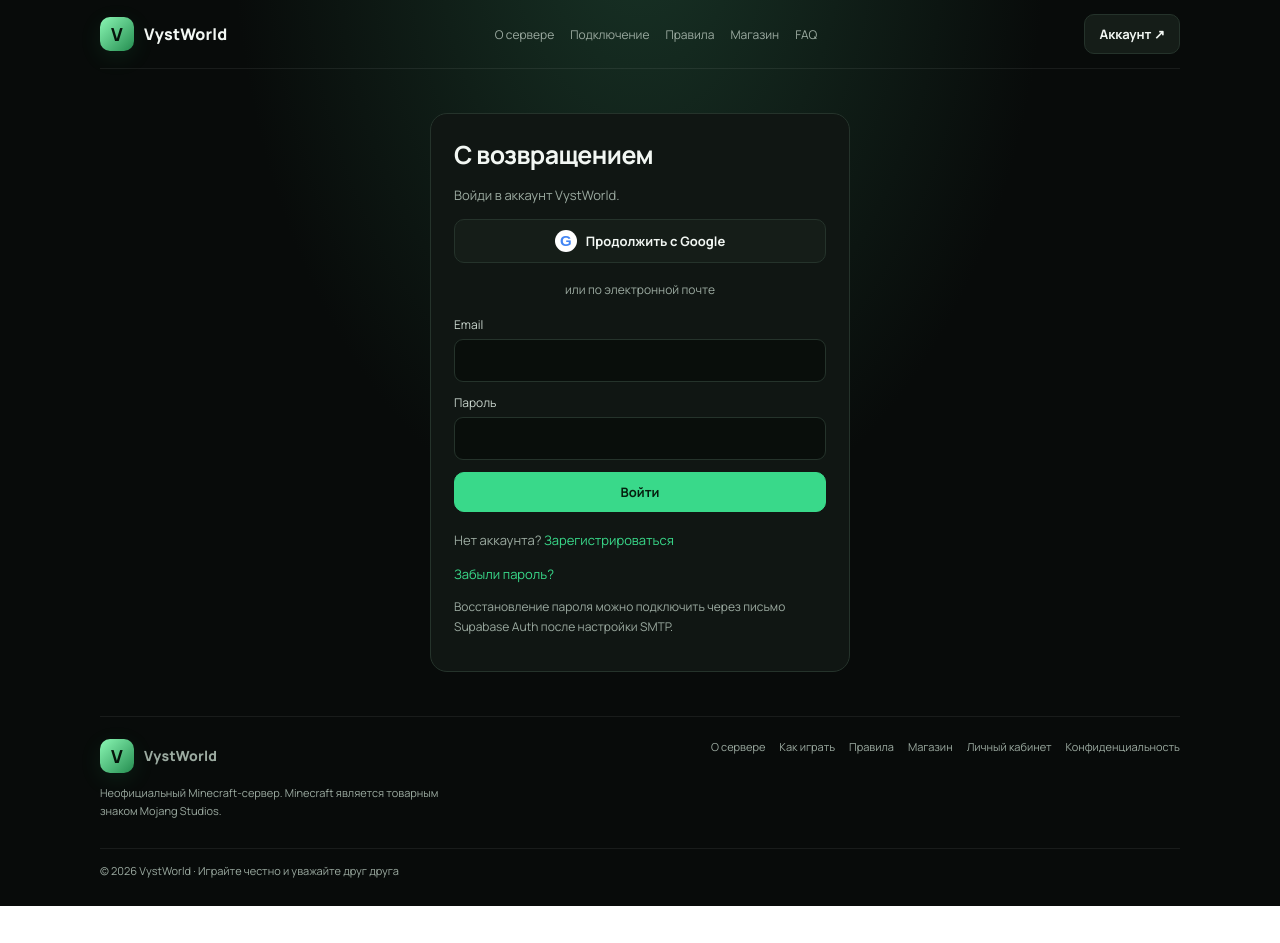
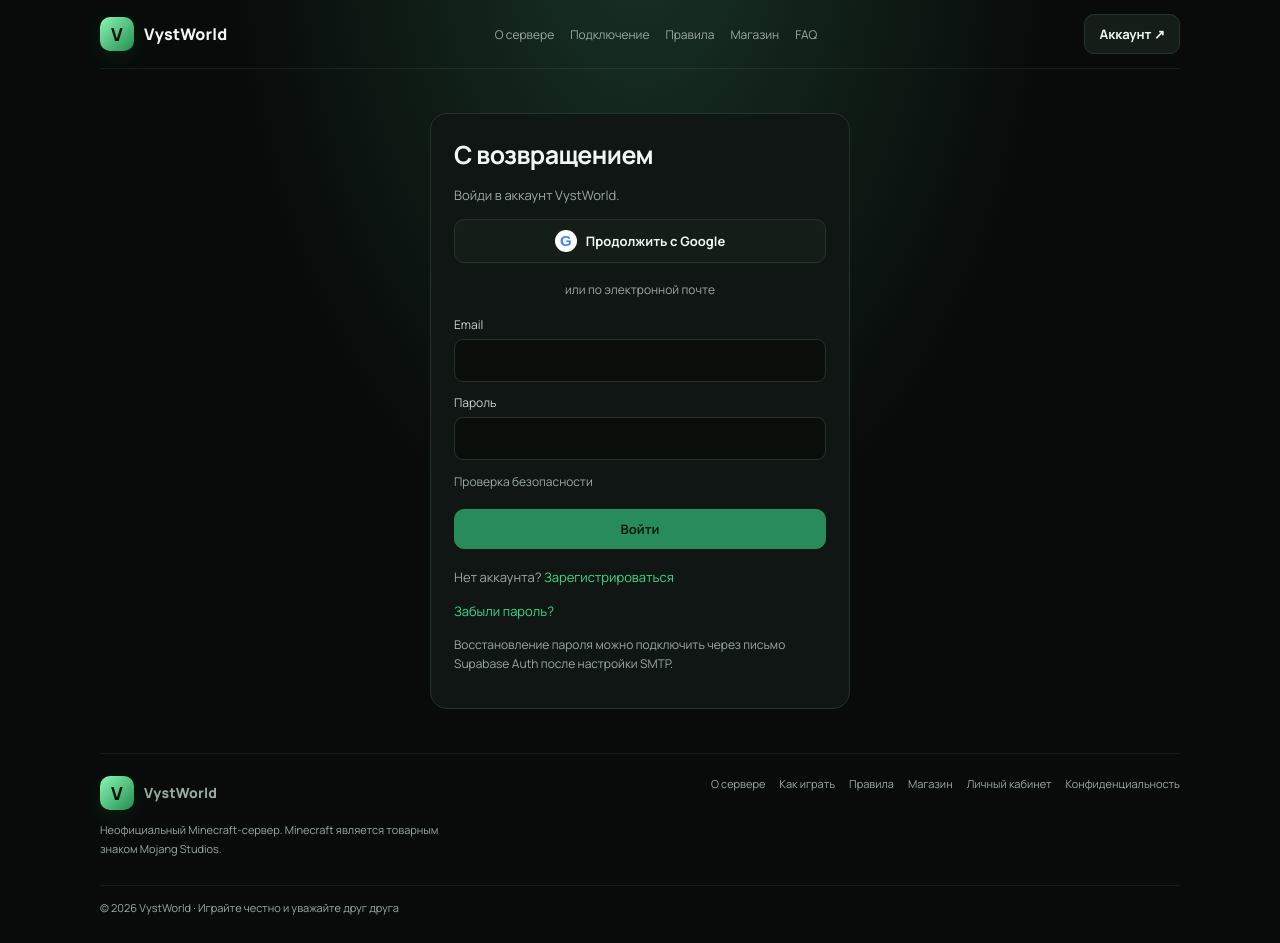
Before and after one commit to dudnikovbogdan54-cmd/Vystworld, a Next.js app: page /login in a window 1280 px wide. Before the commit the page ends 906 px from the top, so only its background shows below. Built offline with nearby package versions, Linux system fonts and the light colour scheme; no server answers.

Commit message:
Add optional Turnstile verification to email login

```diff
--- a/src/app/login/page.tsx
+++ b/src/app/login/page.tsx
@@ -4,12 +4,14 @@
 import Link from "next/link";
 import { useRouter, useSearchParams } from "next/navigation";
 import { createClient } from "@/lib/supabase/client";
+import TurnstileCaptcha from "@/components/turnstile-captcha";
 
 function LoginForm() {
   const [email, setEmail] = useState("");
   const [password, setPassword] = useState("");
   const [error, setError] = useState("");
   const [busy, setBusy] = useState(false);
+  const [captchaToken, setCaptchaToken] = useState("");
   const router = useRouter();
   const search = useSearchParams();
   const requestedNext = search.get("next") || "/account";
@@ -21,7 +23,7 @@
     if (!configured) return setError("Вход пока не настроен: администратору нужно подключить Supabase в Vercel.");
     setBusy(true); setError("");
     const supabase = createClient();
-    const { error } = await supabase.auth.signInWithPassword({ email, password });
+    const { error } = await supabase.auth.signInWithPassword({ email, password, options: { captchaToken } });
     setBusy(false);
     if (error) { setError(error.message); return; }
     await fetch("/api/auth/login-event", { method: "POST" }).catch(() => undefined);
@@ -49,7 +51,8 @@
       <form onSubmit={login}>
         <div className="field"><label htmlFor="email">Email</label><input id="email" type="email" autoComplete="email" required value={email} onChange={e=>setEmail(e.target.value)}/></div>
         <div className="field"><label htmlFor="password">Пароль</label><input id="password" type="password" autoComplete="current-password" required value={password} onChange={e=>setPassword(e.target.value)}/></div>
-        <button className="btn primary wide" disabled={busy || !configured}>{busy ? "Входим…" : "Войти"}</button>
+        <TurnstileCaptcha onToken={setCaptchaToken}/>
+        <button className="btn primary wide" disabled={busy || !configured || (Boolean(process.env.NEXT_PUBLIC_TURNSTILE_SITE_KEY) && !captchaToken)}>{busy ? "Входим…" : "Войти"}</button>
       </form>
       <p className="muted" style={{fontSize:13,marginTop:18}}>Нет аккаунта? <Link href="/register" style={{color:"var(--green)"}}>Зарегистрироваться</Link></p>
       <p className="muted" style={{fontSize:13,marginTop:10}}><Link href="/forgot-password" style={{color:"var(--green)"}}>Забыли пароль?</Link></p>
```
